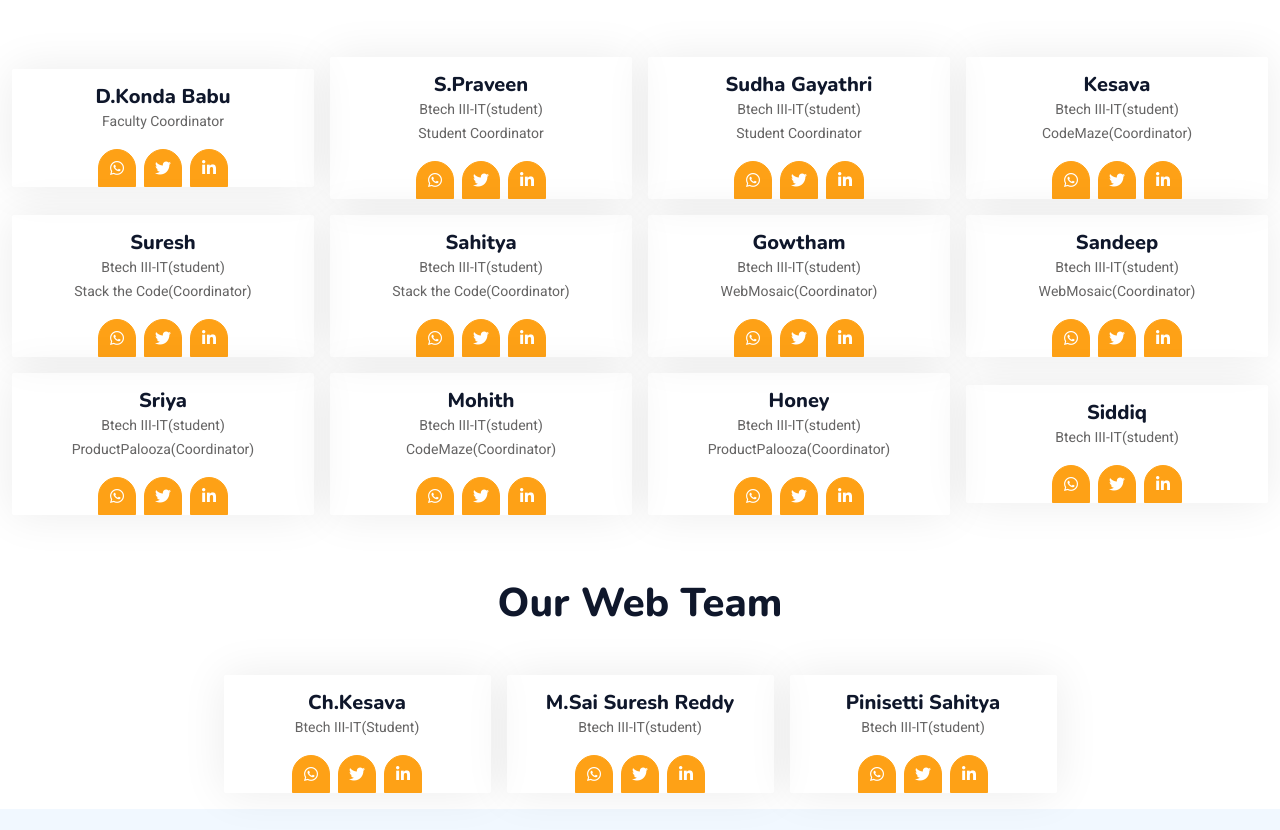
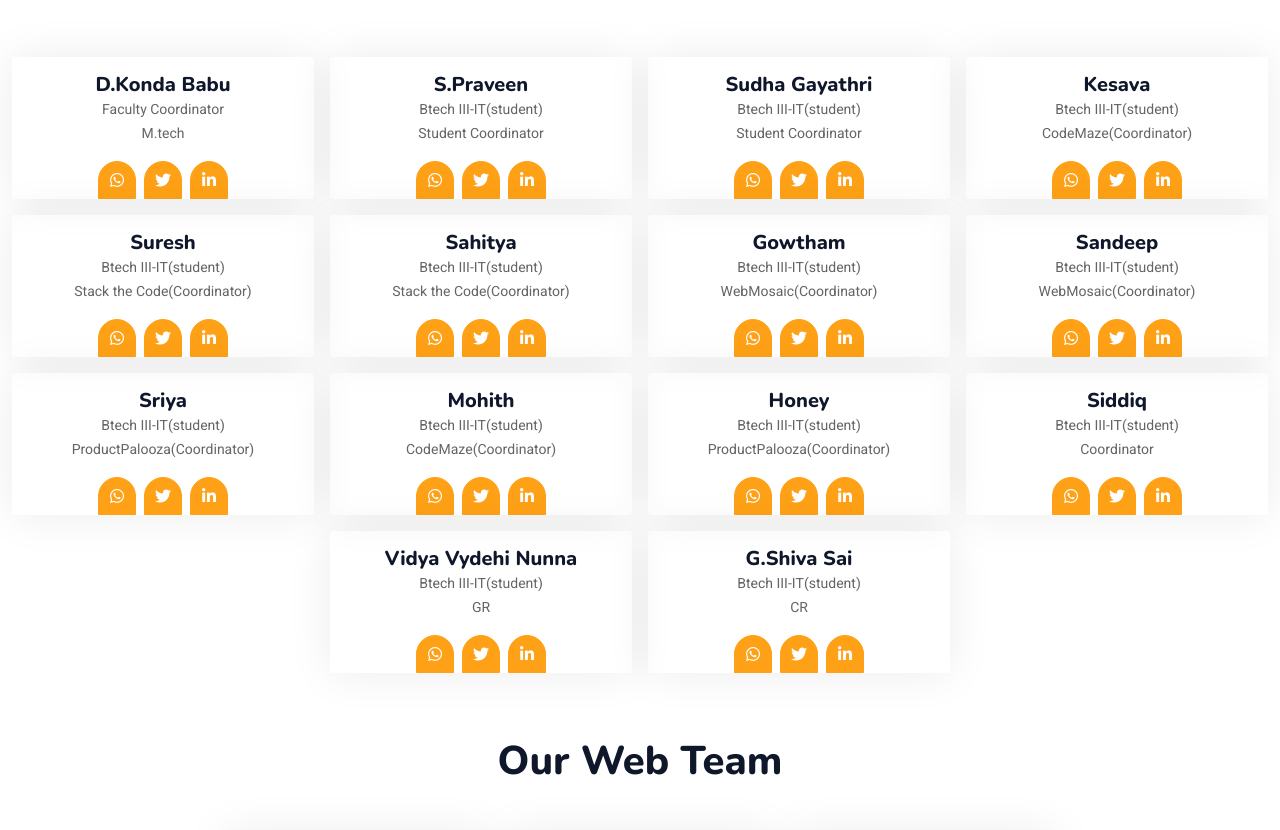
Before and after one commit to SureshReddy36/emitrix2k24, a plain HTML site: page team.html in a window 1280 px wide. Shown: the part 620-1450 px from the top of the page. Drawn offline with nearby package versions, Linux system fonts and the light colour scheme.

Commit message:
team.html

```diff
--- a/team.html
+++ b/team.html
@@ -92,7 +92,7 @@
 
                             <h5 class="mb-0 mt-3">D.Konda Babu</h5>
                             <small>Faculty Coordinator</small><br>
-				<small></small>
+				<small>M.tech</small>
                             <div class="d-flex justify-content-center mt-3">
                                 <a class="btn btn-square btn-primary mx-1" href="http://api.whatsapp.com/send?phone=919618767720&text=regarding emitrix"><i class="fab fa-whatsapp"></i></a>
                                 <a class="btn btn-square btn-primary mx-1" href="https://twitter.com/maruti_sambara"><i class="fab fa-twitter"></i></a>
@@ -235,7 +235,33 @@
 
                             <h5 class="mb-0 mt-3">Siddiq</h5>
                             <small>Btech III-IT(student)</small><br>
-				<small></small>
+				<small>Coordinator</small>
+                            <div class="d-flex justify-content-center mt-3">
+                                <a class="btn btn-square btn-primary mx-1" href="http://api.whatsapp.com/send?phone=917396691649&text=regarding emitrix"><i class="fab fa-whatsapp"></i></a>
+                                <a class="btn btn-square btn-primary mx-1" href=""><i class="fab fa-twitter"></i></a>
+                                <a class="btn btn-square btn-primary mx-1" href="https://www.linkedin.com/in/k-sudhagayathri-16836a250/"><i class="fab fa-linkedin-in"></i></a>
+                            </div>
+                        </div>
+                    </div>
+			 <div class="col-lg-3 col-md-6 wow fadeInUp" data-wow-delay="0.3s">
+                        <div class="team-item text-center rounded overflow-hidden">
+
+                            <h5 class="mb-0 mt-3">Vidya Vydehi Nunna</h5>
+                            <small>Btech III-IT(student)</small><br>
+			    <small>GR</small>
+                            <div class="d-flex justify-content-center mt-3">
+                                <a class="btn btn-square btn-primary mx-1" href="http://api.whatsapp.com/send?phone=917396691649&text=regarding emitrix"><i class="fab fa-whatsapp"></i></a>
+                                <a class="btn btn-square btn-primary mx-1" href=""><i class="fab fa-twitter"></i></a>
+                                <a class="btn btn-square btn-primary mx-1" href="https://www.linkedin.com/in/k-sudhagayathri-16836a250/"><i class="fab fa-linkedin-in"></i></a>
+                            </div>
+                        </div>
+                    </div>
+			 <div class="col-lg-3 col-md-6 wow fadeInUp" data-wow-delay="0.3s">
+                        <div class="team-item text-center rounded overflow-hidden">
+
+                            <h5 class="mb-0 mt-3">G.Shiva Sai</h5>
+                            <small>Btech III-IT(student)</small><br>
+			    <small>CR</small>
                             <div class="d-flex justify-content-center mt-3">
                                 <a class="btn btn-square btn-primary mx-1" href="http://api.whatsapp.com/send?phone=917396691649&text=regarding emitrix"><i class="fab fa-whatsapp"></i></a>
                                 <a class="btn btn-square btn-primary mx-1" href=""><i class="fab fa-twitter"></i></a>
```
